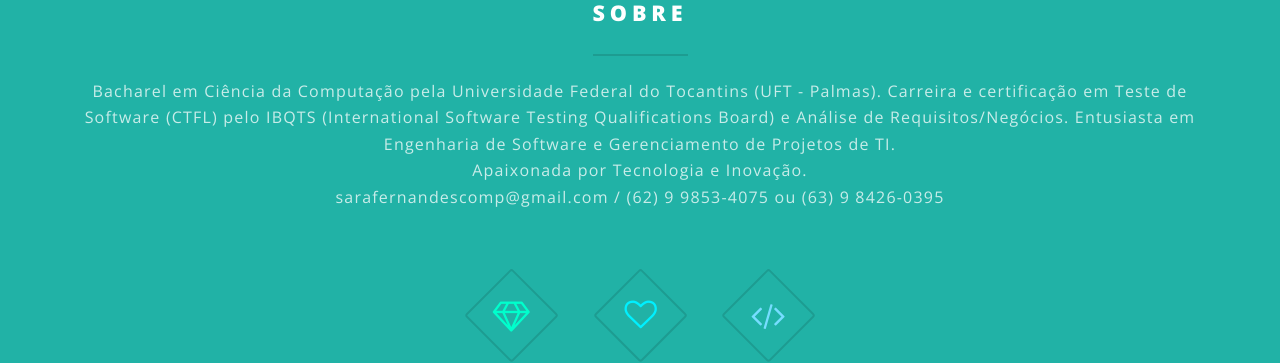
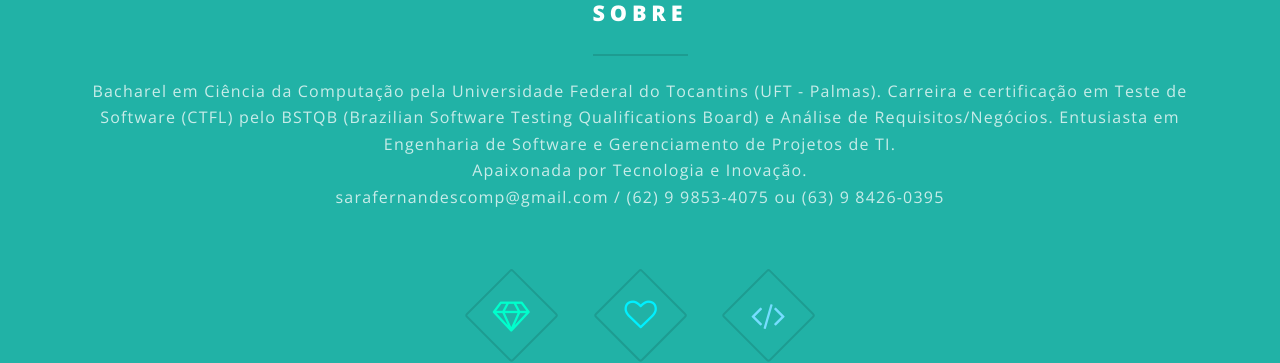
Before and after one commit to SaraFernandes/sarafernandes.github.io_sfdhgdfg, a Jekyll site: the page built from index.html, in a window 1280 px wide and 900 px high, scrolled down 922 px. Shown: the part 180-543 px from the top of the window. Built offline with Jekyll 4.4.1, drawn with Linux system fonts in a browser that asks for light colours.

Commit message:
Update index.html

```diff
--- a/index.html
+++ b/index.html
@@ -18,7 +18,7 @@
 						<div class="inner">
 							<header class="major">
 								<h2>Sobre</h2>
-								<p>Bacharel em Ciência da Computação pela Universidade Federal do Tocantins (UFT - Palmas). Carreira e certificação em Teste de Software (CTFL) pelo IBQTS (International Software Testing Qualifications Board) e Análise de Requisitos/Negócios. Entusiasta em Engenharia de Software e Gerenciamento de Projetos de TI. <br />
+								<p>Bacharel em Ciência da Computação pela Universidade Federal do Tocantins (UFT - Palmas). Carreira e certificação em Teste de Software (CTFL) pelo BSTQB (Brazilian Software Testing Qualifications Board) e Análise de Requisitos/Negócios. Entusiasta em Engenharia de Software e Gerenciamento de Projetos de TI. <br />
 								  Apaixonada por Tecnologia e Inovação. <br />
 									sarafernandescomp@gmail.com / (62) 9 9853-4075 ou (63) 9 8426-0395
 								</p>
```
